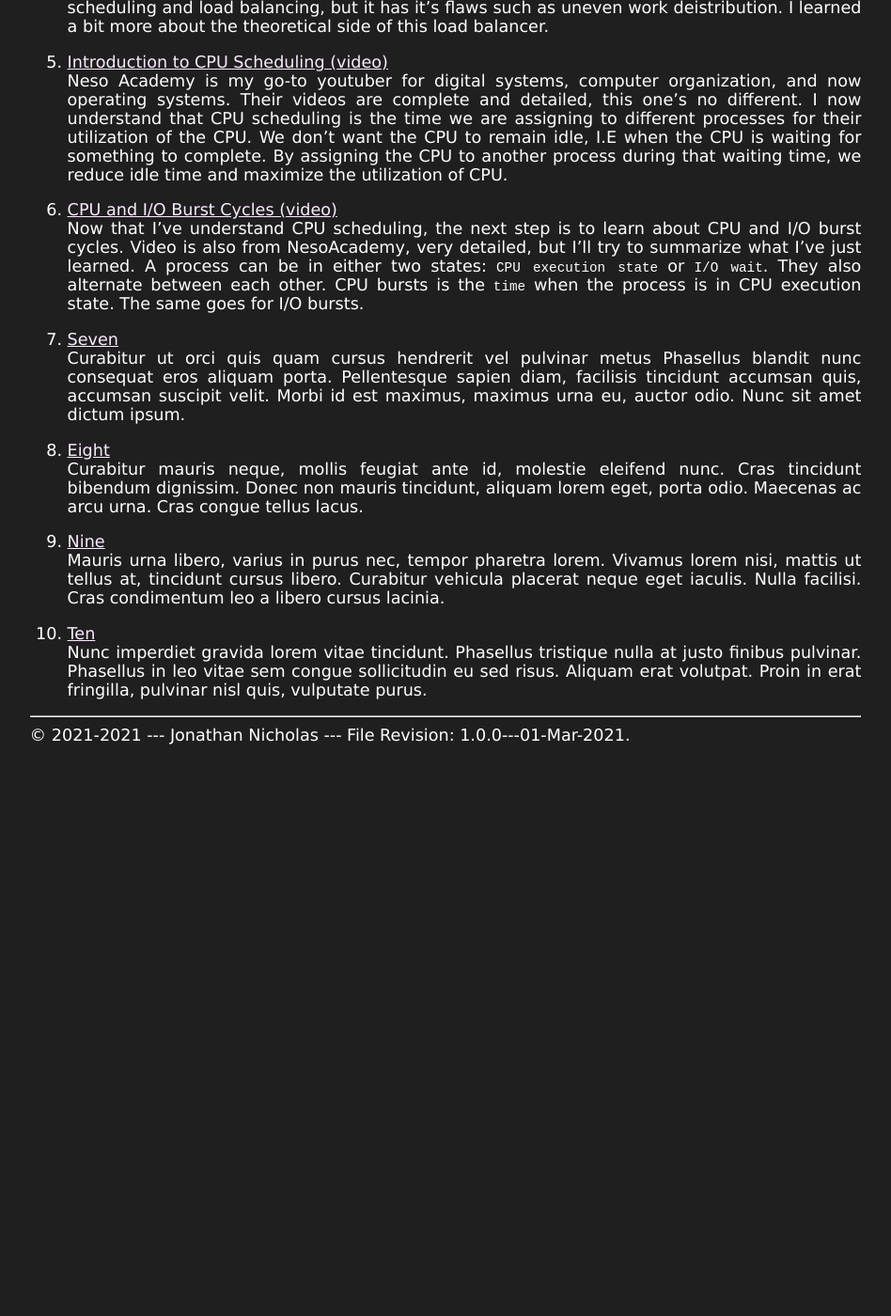
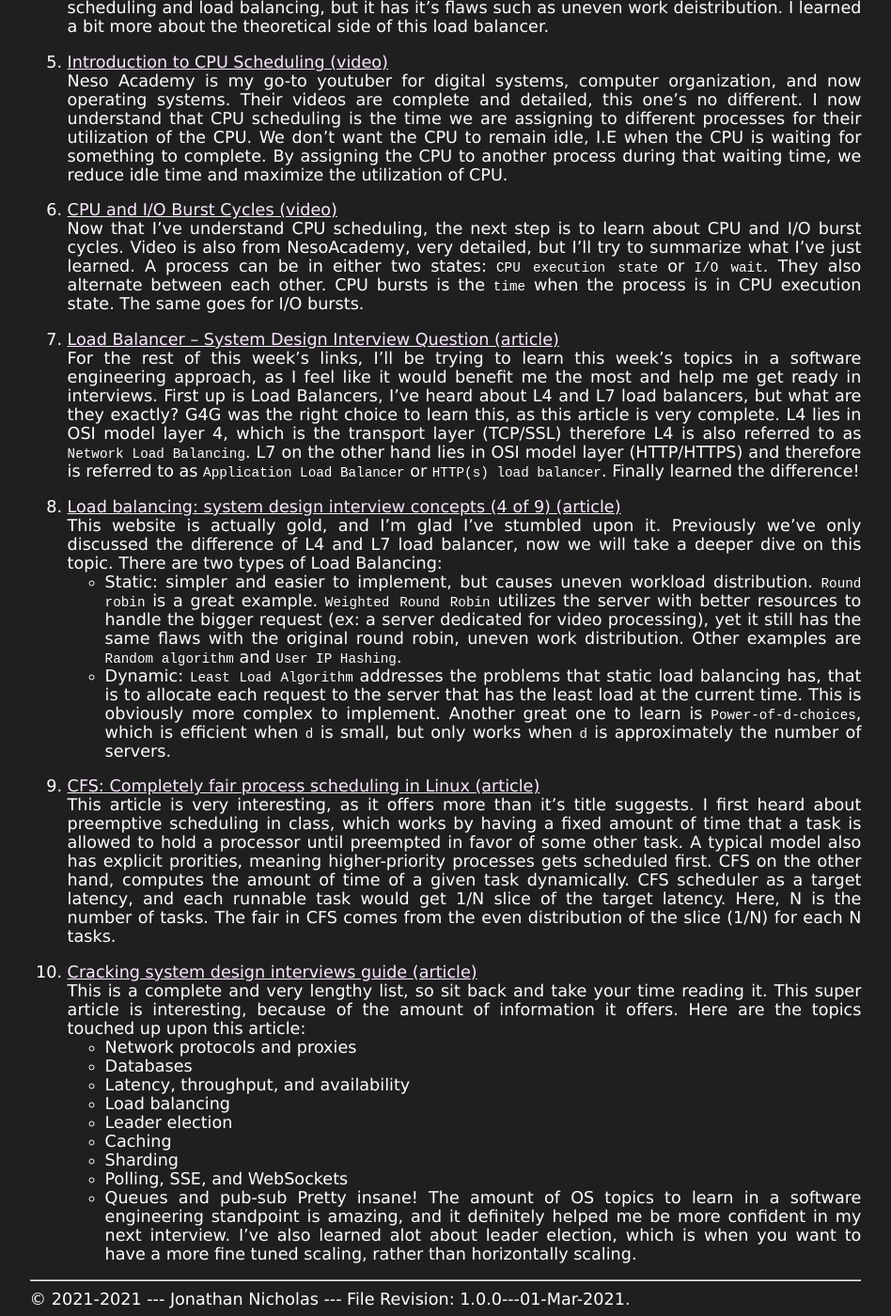
Before and after one commit to jojonicho/os211, a Jekyll site: the page built from w08.md, in a window 1280 px wide and 1400 px high, scrolled down 869 px. Shown: the whole window at 94% size, without its empty margins (166-1114 px from the left). Built offline with Jekyll 4.4.1, drawn with Linux system fonts in a browser that asks for light colours; our own code applies the rules of GitHub Pages for plain Markdown files; before the commit the page ends 1669 px from its top, so only the background shows below that.

Commit message:
finish w08.md, updated mylog.txt

```diff
--- a/TXT/mylog.txt
+++ b/TXT/mylog.txt
@@ -76,7 +76,9 @@ ZCZC W07   1 L16 SHA256SUM and signed
 ZCZC W07  80 L27 Play with winter, clean winter poop
 ZCZC W08   1 L00 Start W08
 ZCZC W08 100 L02 Class
+ZCZC W08  60 L03 Pop quiz
 ZCZC W08 120 L13 Create top 10 list 6/10
+ZCZC W08 120 L13 Finish top 10 list 10/10
 ZCZC W08  30 L14 Do W08 task Linux From Scratch
 ZCZC W08  30 L15 Update logs
 ZCZC W08   1 L16 SHA256SUM and signed
--- a/w08.md
+++ b/w08.md
@@ -25,30 +25,26 @@ Neso Academy is my go-to youtuber for digital systems, computer organization, an
 6. [CPU and I/O Burst Cycles (video)](https://www.youtube.com/watch?v=pVzb3TUcDLo)<br>
 Now that I've understand CPU scheduling, the next step is to learn about CPU and I/O burst cycles. Video is also from NesoAcademy, very detailed, but I'll try to summarize what I've just learned. A process can be in either two states: `CPU execution state` or `I/O wait`. They also alternate between each other. CPU bursts is the `time` when the process is in CPU execution state. The same goes for I/O bursts.
 
-7. [Seven](https://en.wikipedia.org/wiki/7)<br>
-Curabitur ut orci quis quam cursus hendrerit vel pulvinar metus
-Phasellus blandit nunc consequat eros aliquam porta.
-Pellentesque sapien diam, facilisis tincidunt accumsan quis, accumsan suscipit velit.
-Morbi id est maximus, maximus urna eu, auctor odio.
-Nunc sit amet dictum ipsum.
+7. [Load Balancer – System Design Interview Question (article)](https://www.geeksforgeeks.org/load-balancer-system-design-interview-question/)<br>
+For the rest of this week's links, I'll be trying to learn this week's topics in a software engineering approach, as I feel like it would benefit me the most and help me get ready in interviews. First up is Load Balancers, I've heard about L4 and L7 load balancers, but what are they exactly? G4G was the right choice to learn this, as this article is very complete. L4 lies in OSI model layer 4, which is the transport layer (TCP/SSL) therefore L4 is also referred to as `Network Load Balancing`. L7 on the other hand lies in OSI model layer (HTTP/HTTPS) and therefore is referred to as `Application Load Balancer` or `HTTP(s) load balancer`. Finally learned the difference!
 
-8. [Eight](https://en.wikipedia.org/wiki/8)<br>
-Curabitur mauris neque, mollis feugiat ante id, molestie eleifend nunc.
-Cras tincidunt bibendum dignissim.
-Donec non mauris tincidunt, aliquam lorem eget, porta odio.
-Maecenas ac arcu urna.
-Cras congue tellus lacus.
+8. [Load balancing: system design interview concepts (4 of 9) (article)](https://igotanoffer.com/blogs/tech/load-balancing-system-design-interview)<br>
+This website is actually gold, and I'm glad I've stumbled upon it. Previously we've only discussed the difference of L4 and L7 load balancer, now we will take a deeper dive on this topic. There are two types of Load Balancing:
+- Static: simpler and easier to implement, but causes uneven workload distribution. `Round robin` is a great example. `Weighted Round Robin` utilizes the server with better resources to handle the bigger request (ex: a server dedicated for video processing), yet it still has the same flaws with the original round robin, uneven work distribution. Other examples are `Random algorithm` and `User IP Hashing`.
+- Dynamic: `Least Load Algorithm` addresses the problems that static load balancing has, that is to allocate each request to the server that has the least load at the current time. This is obviously more complex to implement. Another great one to learn is `Power-of-d-choices`, which is efficient when `d` is small, but only works when `d` is approximately the number of servers.
 
-9. [Nine](https://en.wikipedia.org/wiki/9)<br>
-Mauris urna libero, varius in purus nec, tempor pharetra lorem.
-Vivamus lorem nisi, mattis ut tellus at, tincidunt cursus libero.
-Curabitur vehicula placerat neque eget iaculis.
-Nulla facilisi.
-Cras condimentum leo a libero cursus lacinia.
+9. [CFS: Completely fair process scheduling in Linux (article)](https://opensource.com/article/19/2/fair-scheduling-linux)<br>
+This article is very interesting, as it offers more than it's title suggests. I first heard about preemptive scheduling in class, which works by having a fixed amount of time that a task is allowed to hold a processor until preempted in favor of some other task. A typical model also has explicit prorities, meaning higher-priority processes gets scheduled first. CFS on the other hand, computes the amount of time of a given task dynamically. CFS scheduler as a target latency, and each runnable task would get 1/N slice of the target latency. Here, N is the number of tasks.  The fair in CFS comes from the even distribution of the slice (1/N) for each N tasks.
 
-10. [Ten](https://en.wikipedia.org/wiki/10)<br>
-Nunc imperdiet gravida lorem vitae tincidunt.
-Phasellus tristique nulla at justo finibus pulvinar.
-Phasellus in leo vitae sem congue sollicitudin eu sed risus.
-Aliquam erat volutpat.
-Proin in erat fringilla, pulvinar nisl quis, vulputate purus.
+10. [Cracking system design interviews guide (article)](https://igotanoffer.com/blogs/tech/system-design-interviews)<br>
+This is a complete and very lengthy list, so sit back and take your time reading it. This super article is interesting, because of the amount of information it offers. Here are the topics touched up upon this article:
+- Network protocols and proxies
+- Databases
+- Latency, throughput, and availability
+- Load balancing
+- Leader election
+- Caching
+- Sharding
+- Polling, SSE, and WebSockets
+- Queues and pub-sub
+Pretty insane! The amount of OS topics to learn in a software engineering standpoint is amazing, and it definitely helped me be more confident in my next interview. I've also learned alot about leader election, which is when you want to have a more fine tuned scaling, rather than horizontally scaling.
```
Also changed, not shown: 8 other files.
